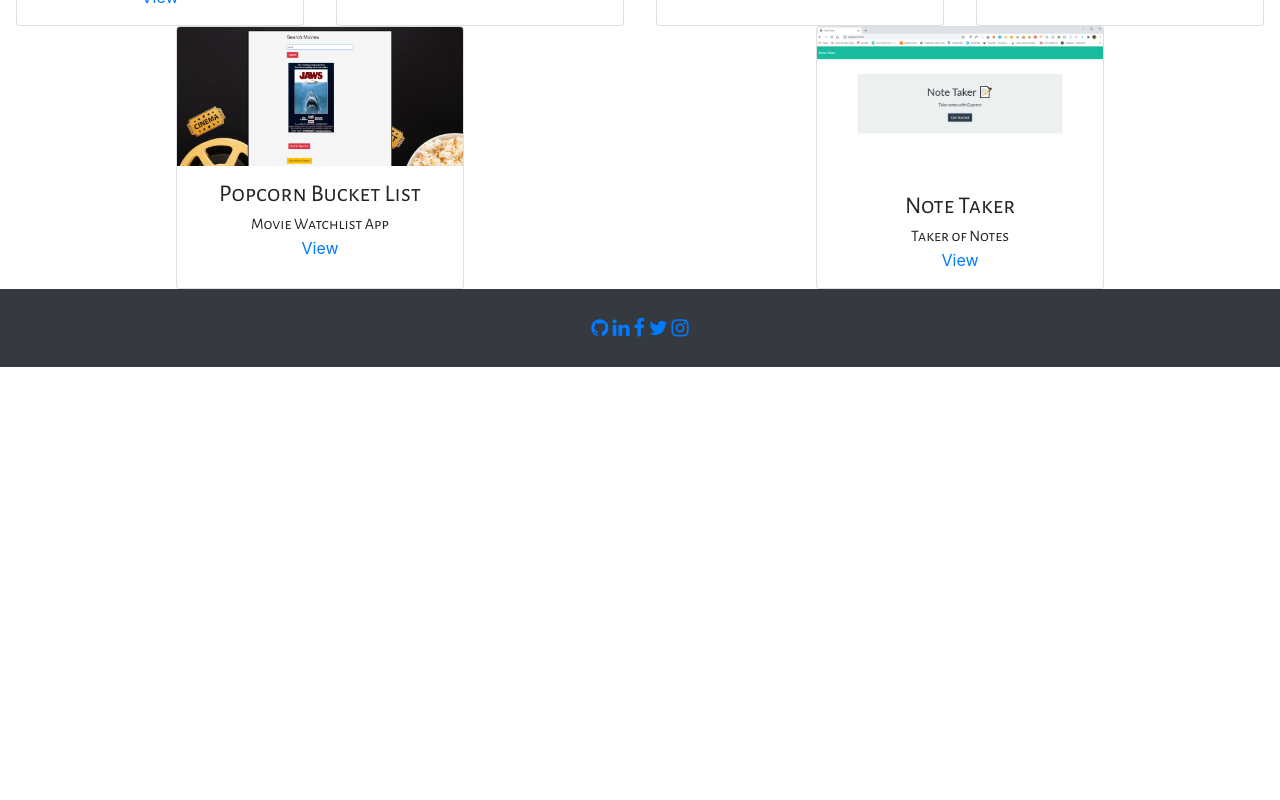
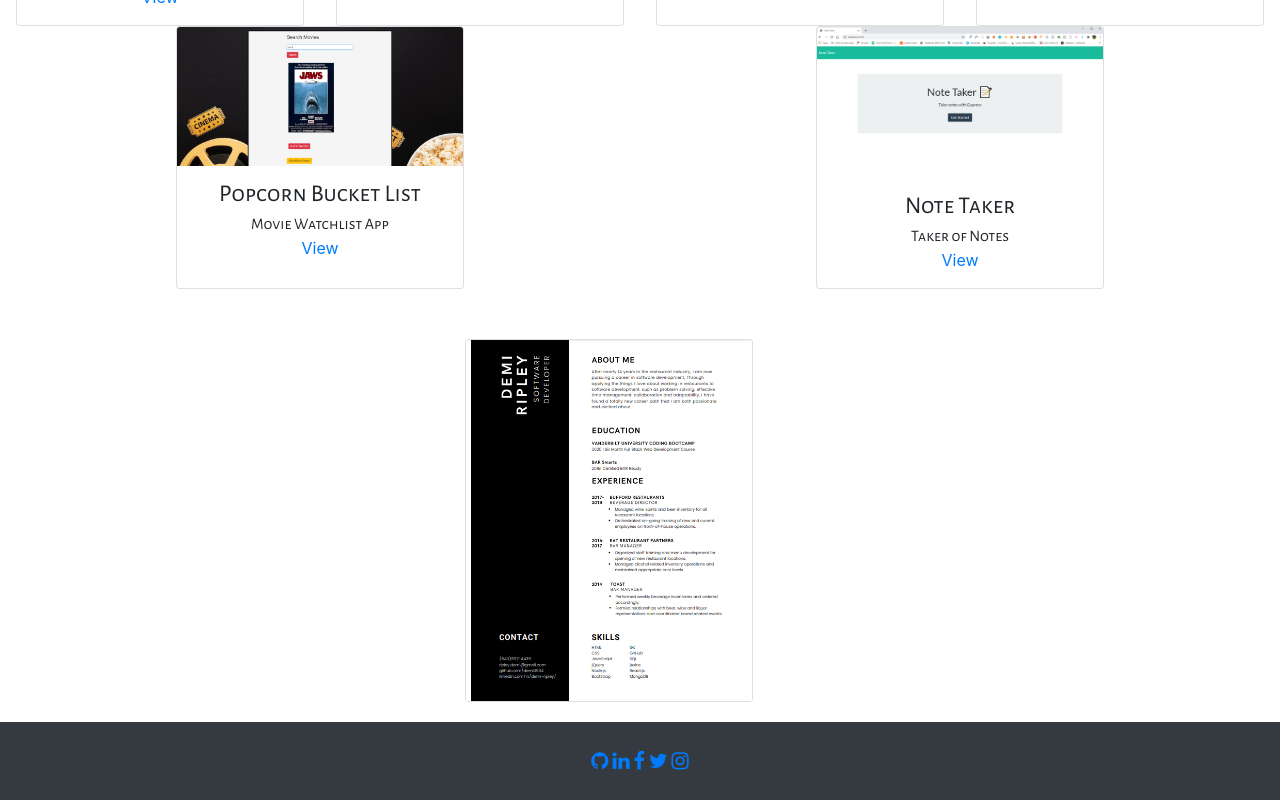
Before and after one commit to demi0504/react-portfolio, a React (Create React App) app in the folder portfolio/: page /portfolio in a window 1280 px wide. Shown: the part 970-1770 px from the top of the page. Before the commit the page ends 1337 px from the top, so only its background shows below. Built offline with nearby package versions, Linux system fonts and the light colour scheme.

Commit message:
added resume to portfolio page

```diff
--- a/portfolio/src/components/Wrapper/style.css
+++ b/portfolio/src/components/Wrapper/style.css
@@ -11,7 +11,6 @@
 
 .display-4 {
     font-family: 'Alegreya Sans SC', sans-serif;
-    padding-top: 100px;
 }
 
 p {
--- a/portfolio/src/pages/Portfolio.js
+++ b/portfolio/src/pages/Portfolio.js
@@ -1,6 +1,8 @@
 import React from "react";
 import Project from "../components/Project";
 
+import resume from '../images/Screenshot (21).png';
+import resumepdf from '../images/demi-ripley.pdf';
 
 function Portfolio() {
   return (
@@ -46,7 +48,18 @@ function Portfolio() {
       </div>
     </div>
     <Project />
-
+    <div class="container noBull">
+        <head><h1>Resume</h1></head>
+        <div className="row">
+          <div className="col-lg-4 offset-lg-4">
+            <div className="card" style={{ width: 18 + 'rem' }}>
+              <a href={resumepdf} target="_blank">
+                <img className="card-img-top" src={resume} alt="Image of resume"/>
+              </a>
+            </div>
+          </div>
+        </div>
+      </div>
     </div>
   )
 }
```
Also changed, not shown: portfolio/src/images/Screenshot (21).png (added), 1 other file (tests, documents, lock files or other folders).
